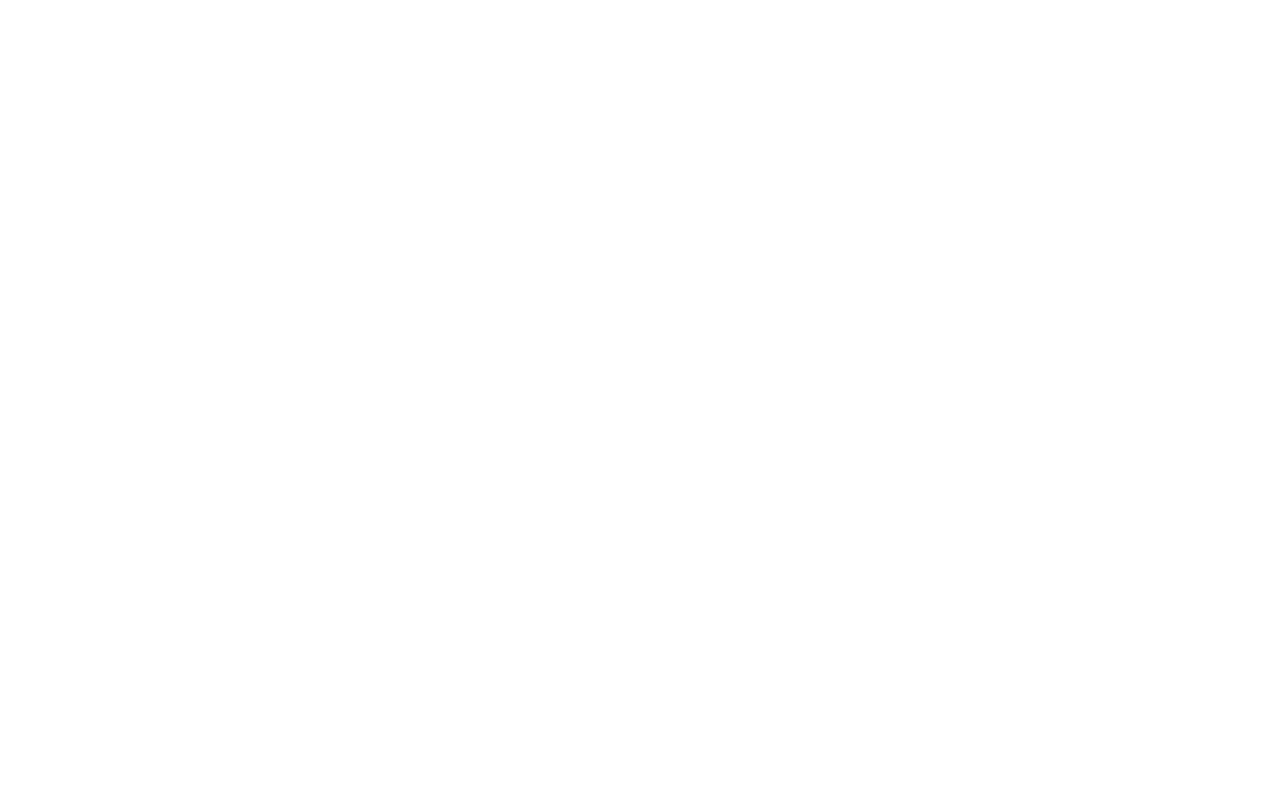
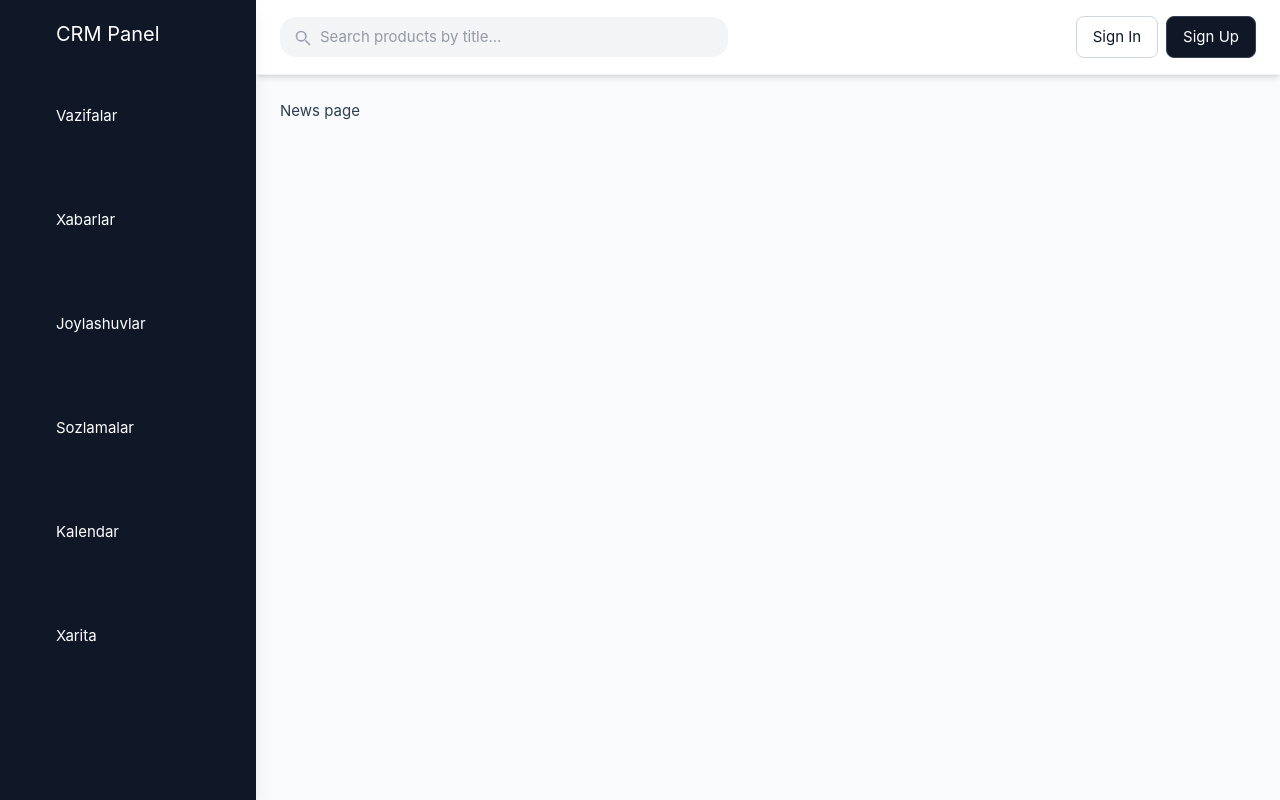
Before and after one commit to temmur/crm-front, a Vue app: page /news in a window 1280 px wide. Before the commit this address had no page. Built offline with nearby package versions, Linux system fonts and the light colour scheme; the HTML template or start-up script is replaced by a standard one.

Commit message:
added router for navbar and created CNews page

```diff
--- a/src/components/ProgressTrack.vue
+++ b/src/components/ProgressTrack.vue
@@ -1,9 +1,9 @@
 <template>
-  <div class="bg-white rounded-2xl p-6 shadow-md">
+  <div class="bg-white rounded-2xl p-6! shadow-md">
     <h3 class="text-lg font-semibold text-gray-700 mb-4">Progress track</h3>
-    <div class="space-y-4">
+    <div class="space-y-4!">
       <div v-for="(item, index) in tracks" :key="index">
-        <div class="flex justify-between text-sm mb-1">
+        <div class="flex justify-between text-sm mb-1!">
           <span class="font-medium text-gray-700">{{ item.name }}</span>
           <span class="text-gray-600">{{ item.progress }}%</span>
         </div>
--- a/src/components/Sidebar.vue
+++ b/src/components/Sidebar.vue
@@ -1,24 +1,22 @@
 <template>
-  <div class="w-64  bg-gray-900 text-white flex flex-col p-5 space-y-5 min-h-screen">
-    <!-- Logo -->
-
-
-
-    <img src='../components/images/1398811a-776a-40c9-8bc9-3d2e46bdba83_removalai_preview.png'>
-
-
-    <!-- Menu -->
-    <ul class="space-y-2 bg-gray-900">
+  <div class="w-64  bg-gray-900 text-white flex flex-col p-5! space-y-5! min-h-screen">
+<!--    <img src='../components/images/1398811a-776a-40c9-8bc9-3d2e46bdba83_removalai_preview.png'>-->
+   <router-link to="/">
+     <p class="text-xl font-bold px-9!">CRM Panel</p>
+   </router-link>
+    <ul class="space-y-2! bg-gray-900">
       <li
-          v-for="(item, i) in menu"
+          v-for="(item, i) in nav"
           :key="i"
-          class="p-9 px-9  cursor-pointer
+          class="p-9! px-9!  cursor-pointer
                bg-gray-900 text-white font-medium
                transition-all duration-200
                hover:bg-slate-900 hover:text-whitesmoke
         rounded-full"
       >
-        {{ item }}
+        <router-link :to="item.router">
+          {{ item.title }}
+        </router-link>
       </li>
     </ul>
   </div>
@@ -26,6 +24,8 @@
 </template>
 
 <script setup>
+
+import {ref} from "vue";
 
 const  menu = [
   "Vazifalar",
@@ -36,4 +36,30 @@ const  menu = [
   "Xarita",
 
 ]
+const nav = ref([
+  {
+    title: 'Vazifalar',
+    router: ''
+  },
+  {
+    title: "Xabarlar",
+    router: 'news'
+  },
+  {
+    title: 'Joylashuvlar',
+    router: ''
+  },
+  {
+    title: "Sozlamalar",
+    router: ''
+  },
+  {
+    title: 'Kalendar',
+    router: ''
+  },
+  {
+    title: 'Xarita',
+    router: ''
+  }
+])
 </script>
--- a/src/components/TeamMembers.vue
+++ b/src/components/TeamMembers.vue
@@ -1,17 +1,17 @@
 <template>
-  <div class="bg-white rounded-2xl p-6 shadow-md">
-    <div class="flex justify-between items-center mb-4">
+  <div class="bg-white rounded-2xl p-6! shadow-md">
+    <div class="flex justify-between items-center mb-4!">
       <h3 class="text-lg font-semibold text-gray-800">Team Members</h3>
       <button class="text-sm text-sky-500 hover:underline">View All</button>
     </div>
 
-    <div class="space-y-4">
+    <div class="space-y-4!">
       <div
           v-for="(member, index) in members"
           :key="index"
           class="flex justify-between items-center"
       >
-        <div class="flex items-center gap-3">
+        <div class="flex items-center gap-3!">
           <img
               :src="member.avatar"
               alt="avatar"
@@ -24,7 +24,7 @@
         </div>
         <button
             v-if="member.actionText"
-            class="px-3 py-1 text-sm rounded bg-sky-100 text-sky-600"
+            class="px-3! py-1! text-sm rounded bg-sky-100 text-sky-600"
         >
           {{ member.actionText }}
         </button>
--- a/src/router/index.js
+++ b/src/router/index.js
@@ -7,7 +7,8 @@ const routes = [
         path: '/',
         component: LDefault,
         children: [
-            { path: '', component: Dashboard }
+            { path: '', component: Dashboard },
+            {path: "news", component: ()=> import('@/views/PNews.vue'), name: 'News'}
         ]
     }
 ]
--- a/src/views/DashboardView.vue
+++ b/src/views/DashboardView.vue
@@ -1,8 +1,8 @@
 <template>
-  <div class="space-y-10 p-6">
+  <div class="space-y-10! p-6!">
     <LineChartCard />
 
-    <div class="grid grid-cols-1 sm:grid-cols-2 lg:grid-cols-3 gap-6">
+    <div class="grid grid-cols-1 sm:grid-cols-2 lg:grid-cols-3 gap-6!">
       <StatsCard
           title="Customers"
           value="345k"
--- /dev/null
+++ b/src/views/PNews.vue
@@ -0,0 +1,3 @@
+<template>
+  News page
+</template>
```
